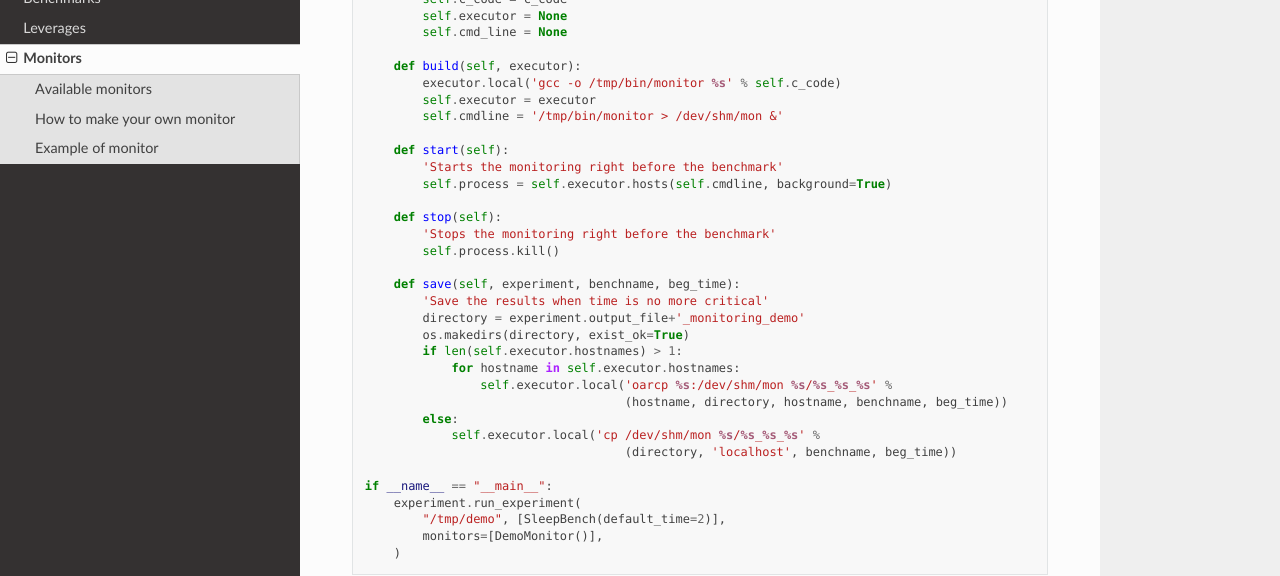
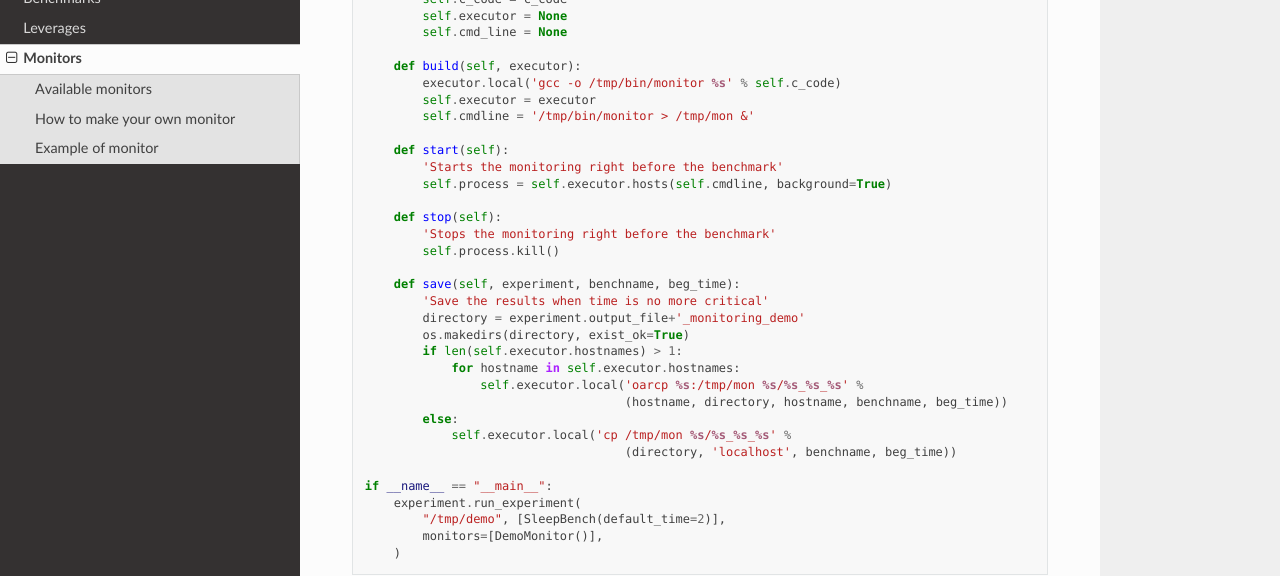
Before and after one commit to georges-da-costa/expetator, a Sphinx documentation site: the page built from docs/expetator.monitors.rst, in a window 1280 px wide and 900 px high, scrolled down 2281 px. Shown: the part 151-727 px from the top of the window. Built offline with Sphinx 7.4.7 and the Read the Docs theme 3.1.0, drawn with Linux system fonts in a browser that asks for light colours.

Commit message:
Release of a new beta

```diff
--- a/docs/expetator.monitors.rst
+++ b/docs/expetator.monitors.rst
@@ -108,7 +108,7 @@ Here is an example of a simple benchmark in a file **demo_monitor.py**
         def build(self, executor):
             executor.local('gcc -o /tmp/bin/monitor %s' % self.c_code)
             self.executor = executor
-            self.cmdline = '/tmp/bin/monitor > /dev/shm/mon &'
+            self.cmdline = '/tmp/bin/monitor > /tmp/mon &'
 
         def start(self):
             'Starts the monitoring right before the benchmark'
@@ -124,10 +124,10 @@ Here is an example of a simple benchmark in a file **demo_monitor.py**
             os.makedirs(directory, exist_ok=True)
             if len(self.executor.hostnames) > 1:
                 for hostname in self.executor.hostnames:
-                    self.executor.local('oarcp %s:/dev/shm/mon %s/%s_%s_%s' %
+                    self.executor.local('oarcp %s:/tmp/mon %s/%s_%s_%s' %
                                         (hostname, directory, hostname, benchname, beg_time))
             else:
-                self.executor.local('cp /dev/shm/mon %s/%s_%s_%s' %
+                self.executor.local('cp /tmp/mon %s/%s_%s_%s' %
                                         (directory, 'localhost', benchname, beg_time))
 
     if __name__ == "__main__":
--- a/setup.py
+++ b/setup.py
@@ -5,7 +5,7 @@ with open("README.md", "r") as fh:
 
 setuptools.setup(
     name="expetator",
-    version="0.3.29",
+    version="0.3.30",
     author="Georges Da Costa",
     author_email="georges.da-costa@irit.fr",
     description="A framework for monitoring HPC applications using DVFS",
```
Also changed, not shown: README.md (+2 -0 lines), 1 other file.
